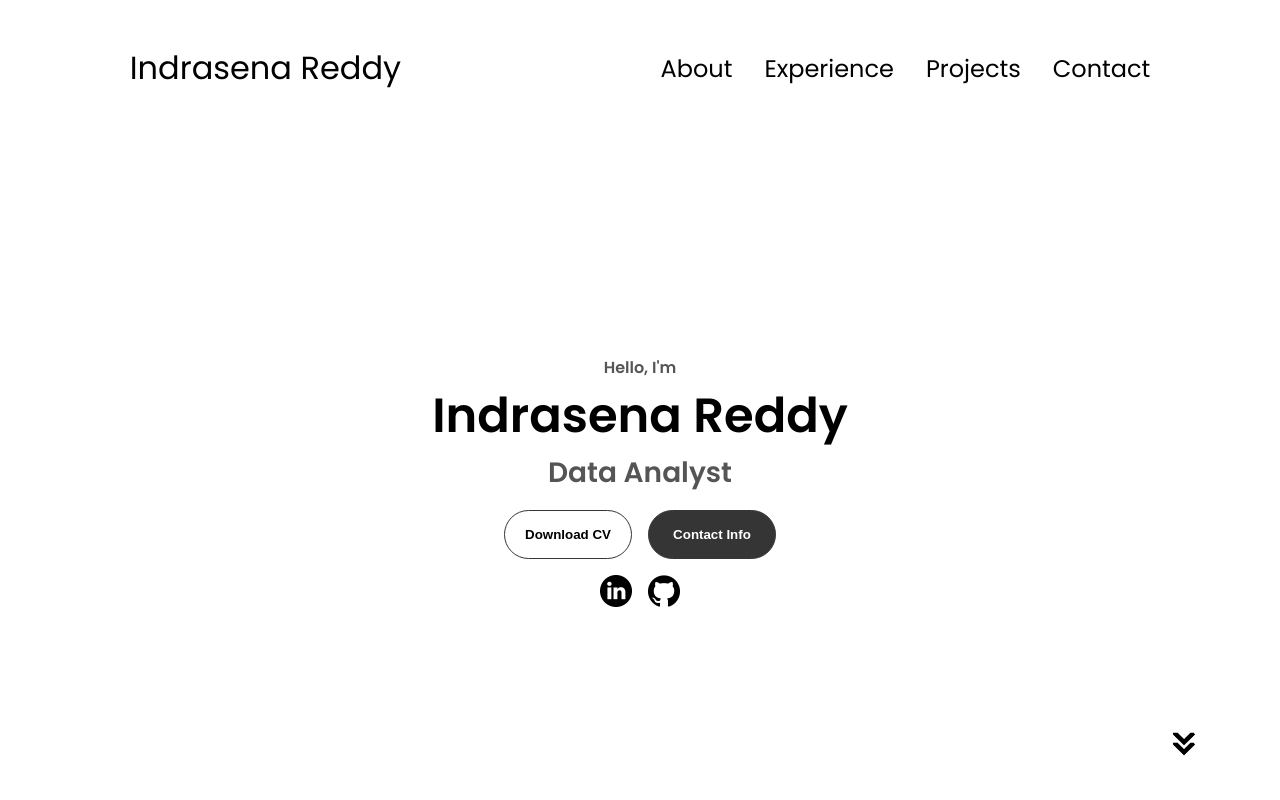
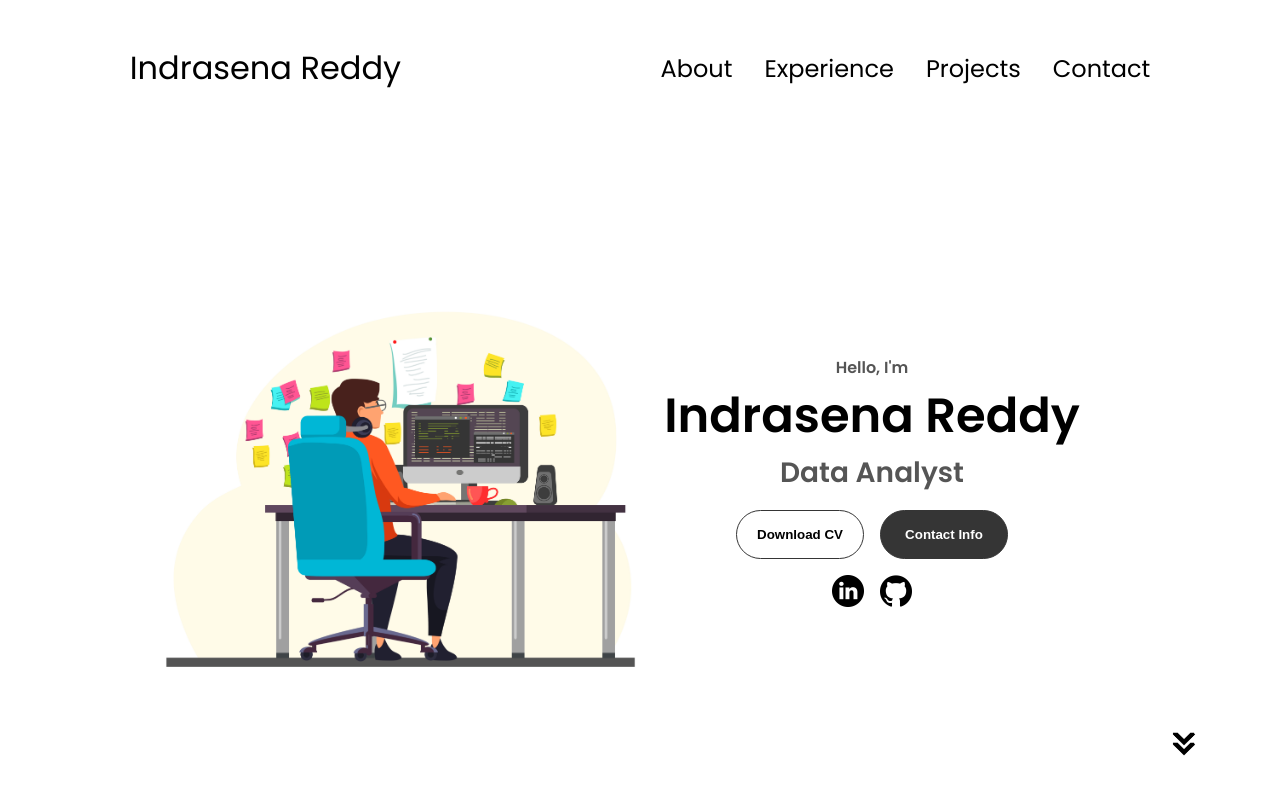
Before and after one commit to Indra244/Portfolio, a plain HTML site: page index.html in a window 1280 px wide. Shown: the top 800 px of the page. Drawn offline with Linux system fonts and the light colour scheme.

Commit message:
added main pic

```diff
--- a/index.html
+++ b/index.html
@@ -37,9 +37,9 @@
       </div>
     </nav>
     <section id="profile">
-      <!-- <div class="section__pic-container">
-        <img src="./assets/profile-pic.png" alt="Indrasena Reddy profile picture" />
-      </div> -->
+      <div class="section__pic-container">
+        <img src="./assets/programmer.jpg" alt="Indrasena Reddy profile picture" />
+      </div>
       <div class="section__text">
         <p class="section__text__p1">Hello, I'm</p>
         <h1 class="title">Indrasena Reddy</h1>
--- a/style.css
+++ b/style.css
@@ -172,6 +172,7 @@ section {
 
 .section__pic-container {
   display: flex;
+  justify-content: center;
   height: 400px;
   width: 400px;
   margin: auto 0;
```
Also changed, not shown: assets/programmer.jpg (added), 1 other file.
